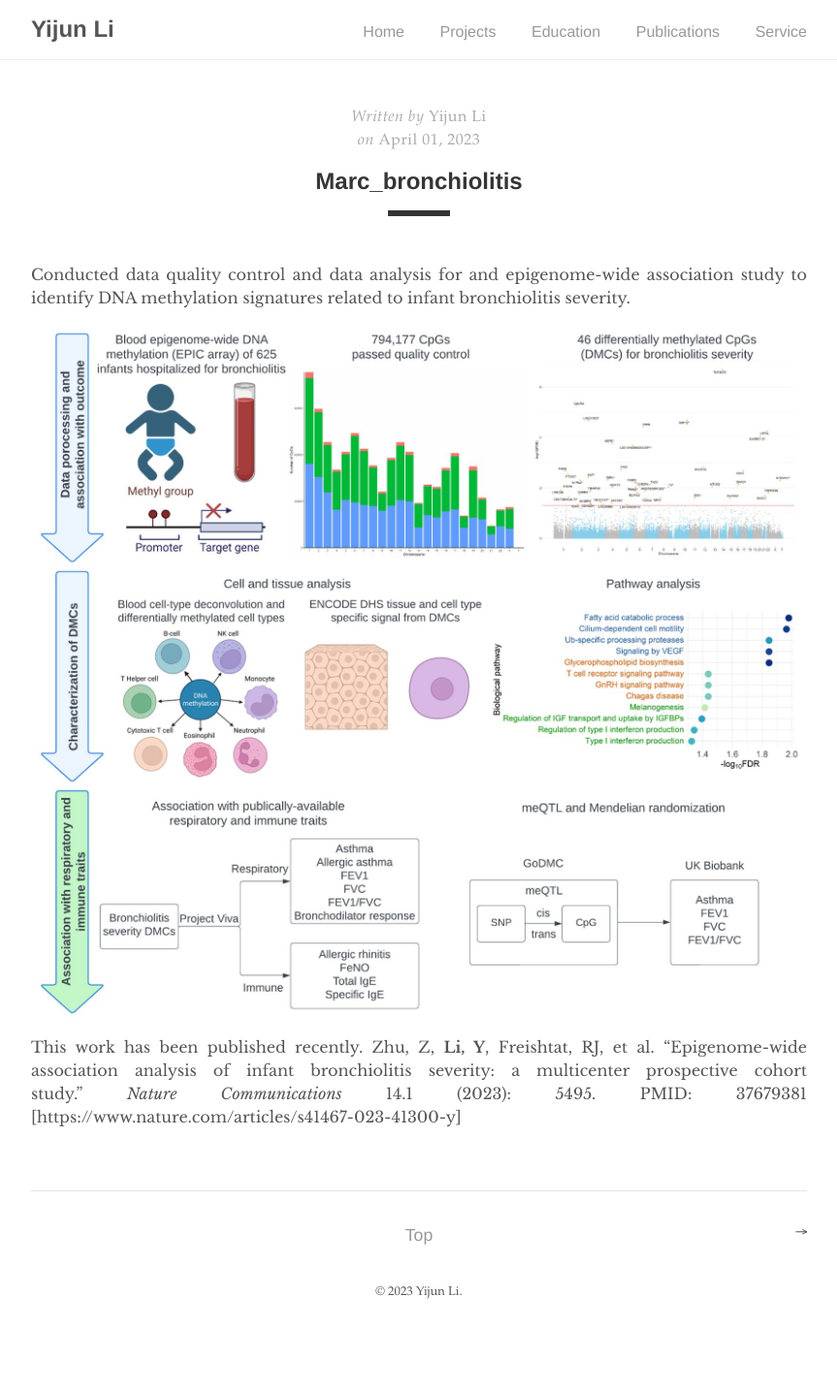
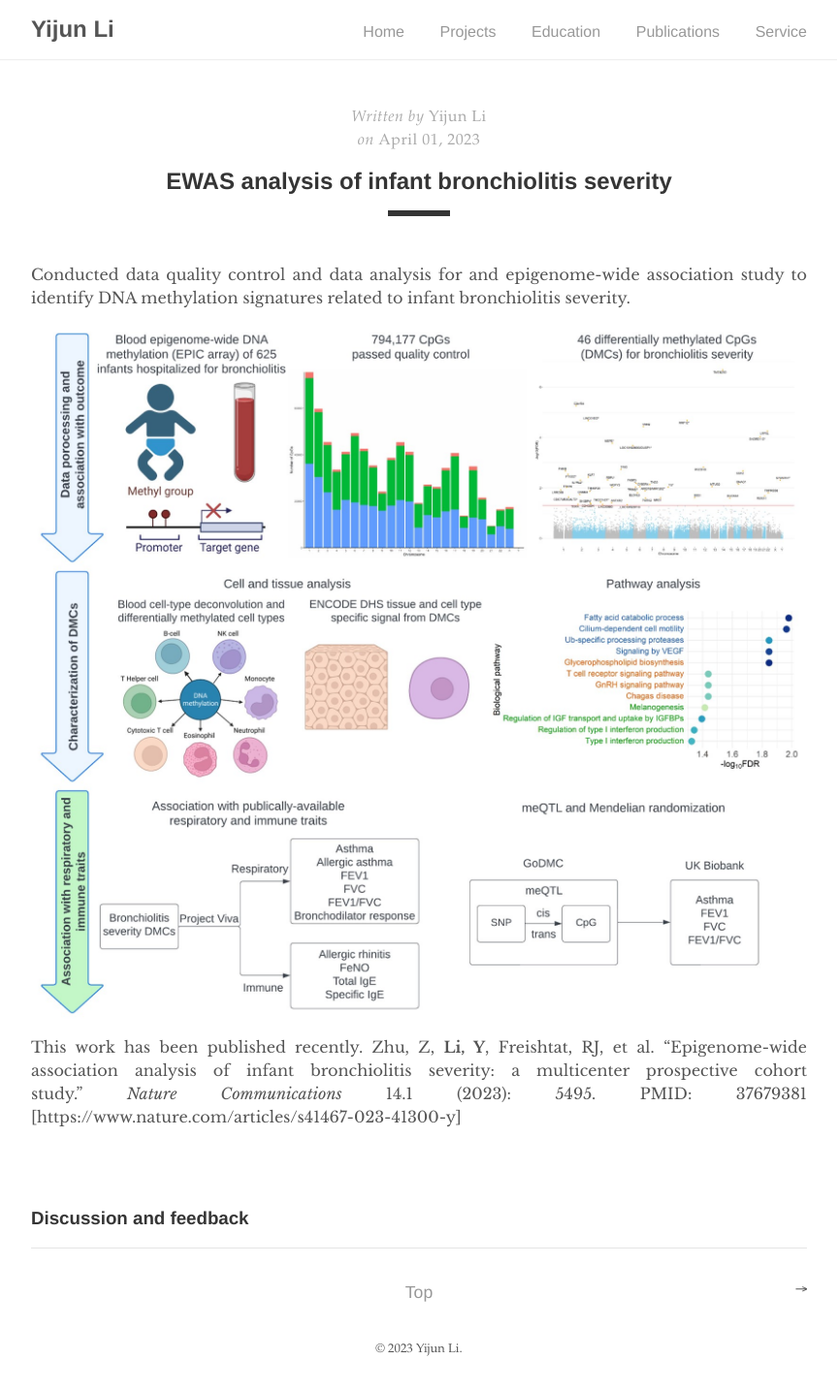
Before and after one commit to tsbertalan/yijunli, a Jekyll site: the page built from _posts/2023-04-01-MARC_bronchiolitis.md, in a window 1280 px wide. Shown: the whole page at 97% size, without its empty margins (208-1071 px from the left). Built offline with Jekyll 4.4.1, drawn with Linux system fonts in a browser that asks for light colours; comment, search, counter and statistics services are not loaded; before the commit the page ends 1376 px from its top, so only the background shows below that.

Commit message:
Update Bronchiolitis page.

```diff
--- a/_posts/2023-04-01-MARC_bronchiolitis.md
+++ b/_posts/2023-04-01-MARC_bronchiolitis.md
@@ -1,7 +1,7 @@
 ---
 layout: post
-title:
-comments: false
+title: EWAS analysis of infant bronchiolitis severity
+comments: true
 tags:
   - EWAS
   - genetics
```
